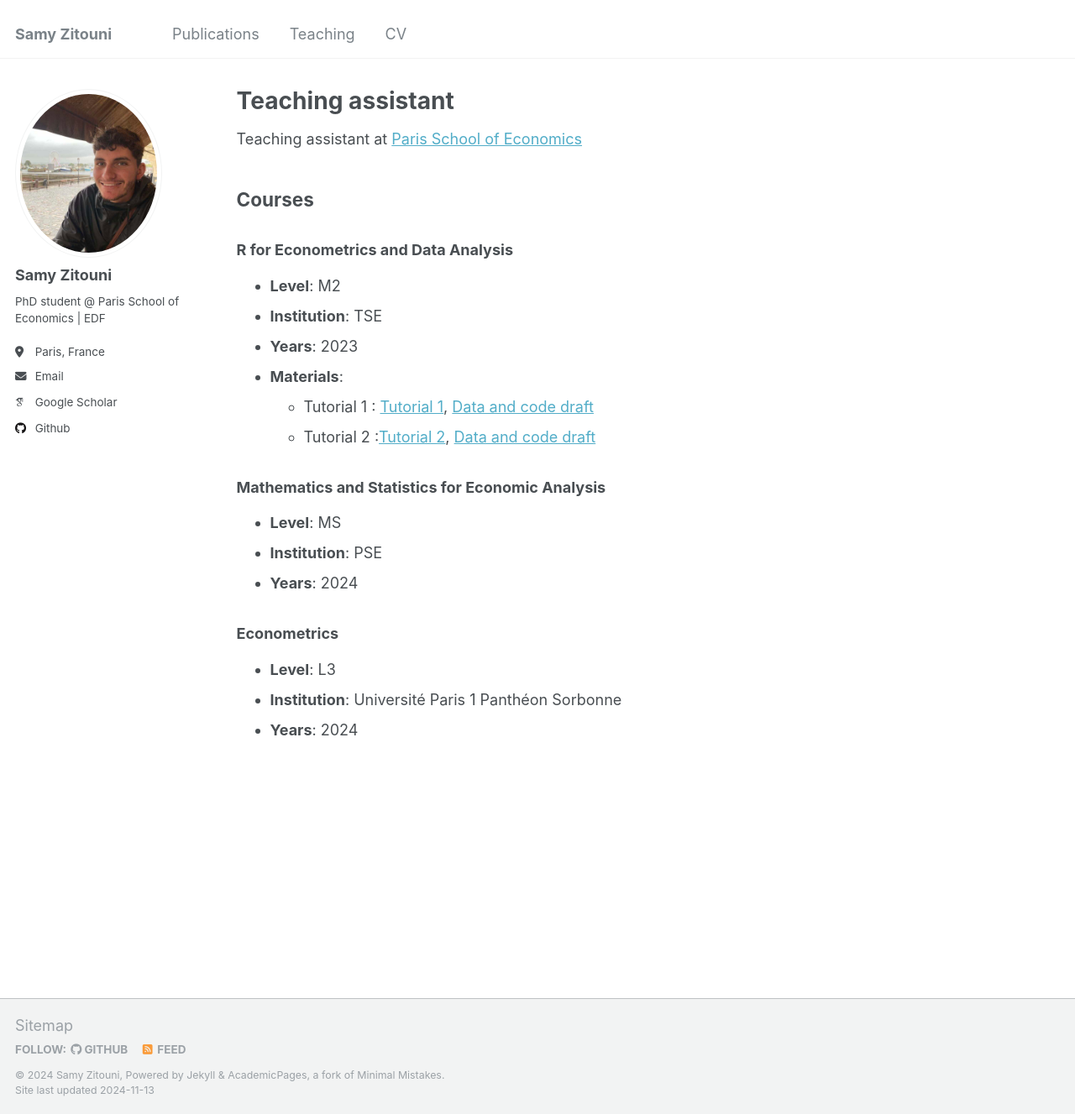
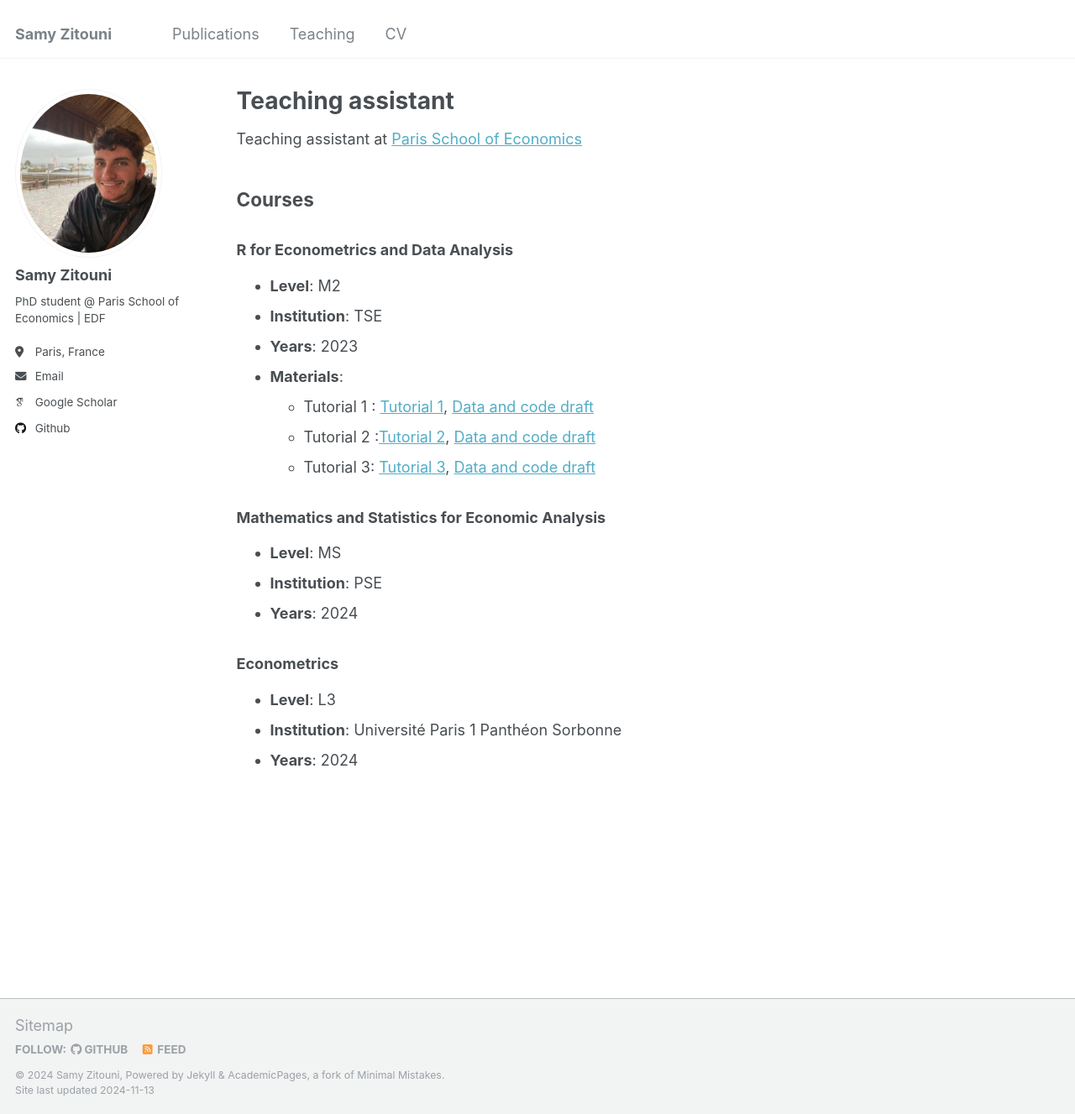
Before and after one commit to SamyZtn/samyzitouni.github.io, a Jekyll site: the page built from _pages/teaching.md, in a window 1280 px wide and 1327 px high. Shown: the whole window at 84% size. Built offline with Jekyll 4.4.1, drawn with Linux system fonts in a browser that asks for light colours; some web fonts are replaced.

Commit message:
Update teaching.md

```diff
--- a/_pages/teaching.md
+++ b/_pages/teaching.md
@@ -17,6 +17,7 @@ Teaching assistant at [Paris School of Economics](https://www.parisschoolofecono
      - Tutorial 1 : [Tutorial 1](https://raw.githubusercontent.com/SamyZtn/samyzitouni.github.io/master/files/TD1_R.pdf),
 [Data and code draft](https://raw.githubusercontent.com/SamyZtn/samyzitouni.github.io/master/files/Tuto1.zip)
      - Tutorial 2 :[Tutorial 2](https://raw.githubusercontent.com/SamyZtn/samyzitouni.github.io/master/files/TD2.pdf), [Data and code draft](https://raw.githubusercontent.com/SamyZtn/samyzitouni.github.io/master/files/Tuto1.zip)
+     - Tutorial 3: [Tutorial 3](https://raw.githubusercontent.com/SamyZtn/samyzitouni.github.io/master/files/TD3.pdf), [Data and code draft](https://raw.githubusercontent.com/SamyZtn/samyzitouni.github.io/master/files/Tuto3.zip)
 
 ### Mathematics and Statistics for Economic Analysis
 - **Level**: MS
```
